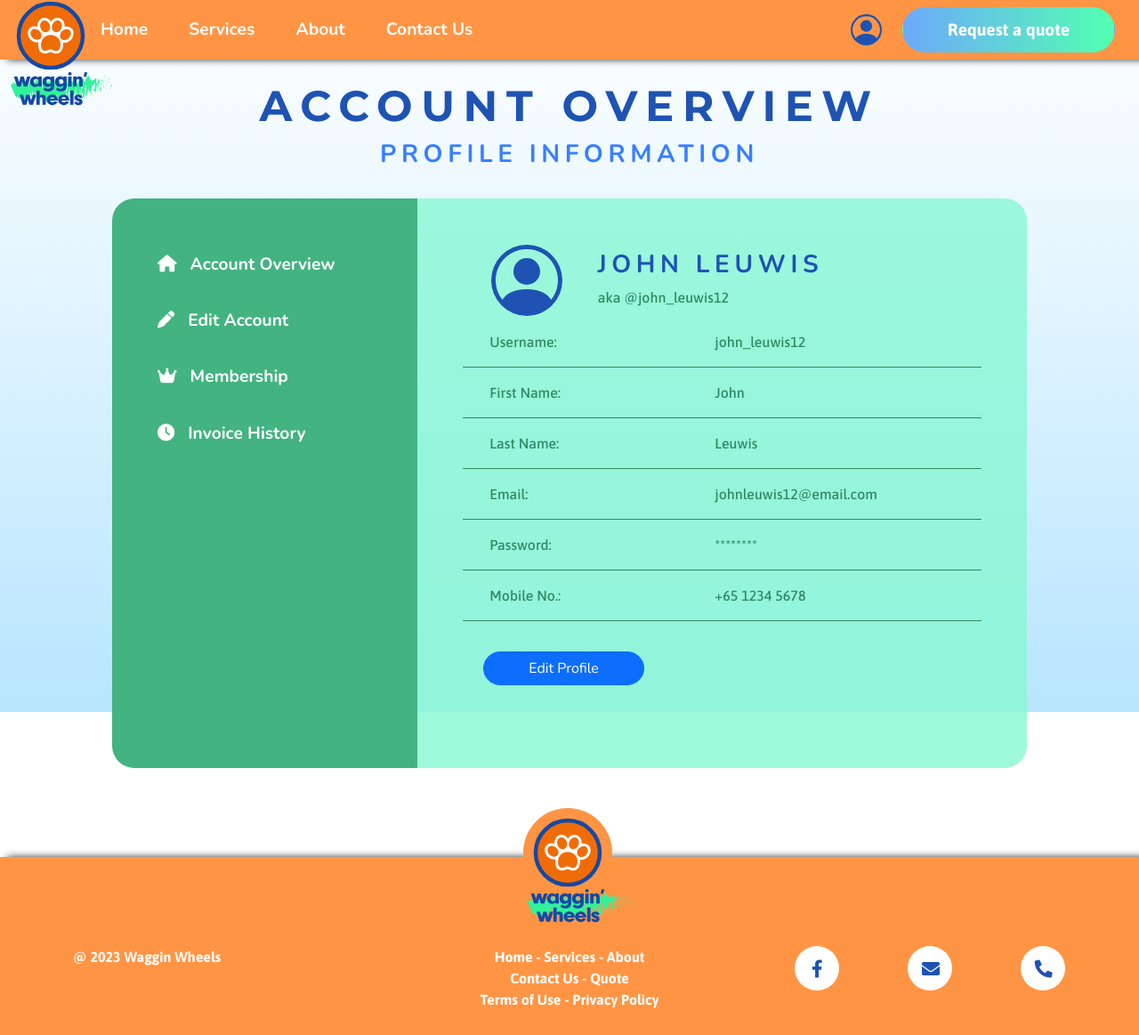
After one commit to Jeniffer1976/Pet-Transport-Booking-System, a PHP site: page /accountOverview.php in a window 1280 px wide. The commit adds this page. Shown: the whole page at 89% size. Run offline with PHP 8.4, Linux system fonts and the light colour scheme.

Commit message:
Skeleton of account overview page

```diff
--- /dev/null
+++ b/accountOverview.php
@@ -0,0 +1,155 @@
+<html lang="en">
+
+<head>
+    <meta charset="UTF-8">
+    <meta http-equiv="X-UA-Compatible" content="IE=edge">
+    <meta name="viewport" content="width=device-width, initial-scale=1.0">
+    <title>Home | Waggin Wheels</title>
+
+    <link rel="icon" type="image/x-icon" href="images/logoNoText.ico">
+
+    <!--Bootstrap CSS link take note of version-->
+    <link href="https://cdn.jsdelivr.net/npm/bootstrap@5.3.0-alpha3/dist/css/bootstrap.min.css" rel="stylesheet"
+        integrity="sha384-KK94CHFLLe+nY2dmCWGMq91rCGa5gtU4mk92HdvYe+M/SXH301p5ILy+dN9+nJOZ" crossorigin="anonymous">
+
+    <!--Boostrap JS link-->
+    <script src="https://cdn.jsdelivr.net/npm/bootstrap@5.3.0-alpha3/dist/js/bootstrap.bundle.min.js"
+        integrity="sha384-ENjdO4Dr2bkBIFxQpeoTz1HIcje39Wm4jDKdf19U8gI4ddQ3GYNS7NTKfAdVQSZe"
+        crossorigin="anonymous"></script>
+
+    <!--Font Awesome-->
+    <link rel="stylesheet" href="https://cdnjs.cloudflare.com/ajax/libs/font-awesome/6.4.0/css/all.min.css">
+
+    <!-- Stylesheets -->
+    <link rel="stylesheet" href="stylesheets/common.css">
+    <link rel="stylesheet" href="stylesheets/account.css">
+</head>
+
+<body>
+
+    <!-- Navbar -->
+    <?php include("navbar.php") ?>
+    <!--  -->
+
+    <!--Account Overview Section-->
+    <div class="container-fluid">
+        <br>
+        <h1 class="header1">ACCOUNT OVERVIEW</h1>
+        <h3 class="header2">PROFILE INFORMATION</h3>
+
+        <div class="container-fluid account">
+            <div class="row">
+                <div class="col col-4 sidebar">
+                    <a class="active nav-link nav-text" href="#home"><i class="fa-solid fa-house"></i>Account Overview</a>
+                    <a class="nav-link nav-text" href="editAccount.php"><i class="fa-solid fa-pen"></i>Edit Account</a>
+                    <a class="nav-link nav-text" href="membershipStatus.php"><i class="fa-solid fa-crown"></i>Membership</a>
+                    <a class="nav-link nav-text" href="invoiceHist.php"><i class="fa-solid fa-clock"></i>Invoice History</a>
+                </div>
+
+                <div class="col col-8">
+                    <div class="row row1">
+                        <div class="col-3">
+                            <img src="images/person.svg" id="profilePic">
+                        </div>
+
+                        <div class="col">
+                            <h3 class="header3">JOHN LEUWIS</h3>
+                            <span class="para">aka @john_leuwis12</span>
+                        </div>
+                    </div>
+
+                    <div class="row row2">
+                        <div class="col-5">
+                            <span class="para">Username:</span>
+                        </div>
+
+                        <div class="col">
+                            <span class="para">john_leuwis12</span>
+                        </div>
+                    </div>
+
+                    <hr class="rounded">
+
+                    <div class="row">
+                        <div class="col-5">
+                            <span class="para">First Name:</span>
+                        </div>
+
+                        <div class="col">
+                            <span class="para">John</span>
+                        </div>
+                    </div>
+
+                    <hr class="rounded">
+
+                    <div class="row">
+                        <div class="col-5">
+                            <span class="para">Last Name:</span>
+                        </div>
+
+                        <div class="col">
+                            <span class="para">Leuwis</span>
+                        </div>
+                    </div>
+
+                    <hr class="rounded">
+
+                    <div class="row">
+                        <div class="col-5">
+                            <span class="para">Email:</span>
+                        </div>
+
+                        <div class="col">
+                            <span class="para">johnleuwis12@email.com</span>
+                        </div>
+                    </div>
+
+                    <hr class="rounded">
+
+                    <div class="row">
+                        <div class="col-5">
+                            <span class="para">Password:</span>
+                        </div>
+
+                        <div class="col">
+                            <span class="para">********</span>
+                        </div>
+                    </div>
+
+                    <hr class="rounded">
+
+                    <div class="row">
+                        <div class="col-5">
+                            <span class="para">Mobile No.:</span>
+                        </div>
+
+                        <div class="col">
+                            <span class="para">+65 1234 5678</span>
+                        </div>
+                    </div>
+
+                    <hr class="rounded">
+
+                    <button type="submit" class="btn btn-primary primarybtn rounded-pill">Edit Profile</button>
+                </div>
+            </div>
+        </div>
+    </div>
+    <!-- -->
+
+    <!-- Footer -->
+    <?php include("footer.php") ?>
+    <!--  -->
+
+    <!-- Background -->
+    <div class="bgclass">
+        <div class="gradient"></div>
+    </div>
+    <!--  -->
+
+    <!-- Scripts -->
+    <script src="https://ajax.googleapis.com/ajax/libs/jquery/3.5.1/jquery.min.js"></script>
+    <script src="scripts/script.js"></script>
+</body>
+
+</html>
--- /dev/null
+++ b/stylesheets/account.css
@@ -0,0 +1,104 @@
+.header2{
+    margin-right: 15%;
+    text-align: center;
+}
+
+.account{
+    padding-left: 10%;
+    padding-right: 10%;
+    padding-top: 2%;
+}
+
+.account .row .col-4{
+    border-top-left-radius: 25px;
+    border-bottom-left-radius: 25px;
+    background-color: #42B381;
+    height: 80vh;
+}
+
+.account .row .col-8{
+    border-top-right-radius: 25px;
+    border-bottom-right-radius: 25px ;
+    background-color: #87f8d2cc;
+    padding: 5%;
+    text-align: left;
+}
+
+.primarybtn{
+    margin-left: 4%;
+    margin-top: 3%;
+}
+
+.sidebar {
+    margin: 0;
+    padding: 0;
+    height: 100%;
+    /* overflow: auto; */
+    text-align: left;
+}
+
+.sidebar a{
+    margin-left: 10%;
+    padding: 5%;
+}
+
+.sidebar a:first-child{
+    margin-top: 12.5%;
+}
+
+.sidebar a i{
+    padding-right: 15px;
+}
+
+  /* .sidebar a.active {
+    background-color: #04AA6D;
+    color: white;
+  }
+
+  .sidebar a:hover:not(.active) {
+    background-color: #555;
+    color: white;
+  } */
+
+  #profilePic{
+    height: 80px;
+  }
+
+
+  .account .row .col-8 .row{
+    text-align: left;
+  }
+
+  .row2{
+    margin-top: 3%;
+  }
+
+  .row1 img{
+    margin-left: 25%;
+  }
+
+  .account .col-5{
+    margin-left: 5%;
+  }
+
+  .row1 .col{
+    margin-top: 1%;
+  }
+
+
+  /* @media screen and (max-width: 700px) {
+    .sidebar {
+      width: 100%;
+      height: auto;
+      position: relative;
+    }
+    .sidebar a {float: left;}
+    div.content {margin-left: 0;}
+  }
+
+  @media screen and (max-width: 400px) {
+    .sidebar a {
+      text-align: center;
+      float: none;
+    }
+  } */
--- a/stylesheets/common.css
+++ b/stylesheets/common.css
@@ -34,6 +34,19 @@
     letter-spacing: 0.2em;
     color: #387FFF;
     margin-left: 15%;
+}
+
+.header3 {
+    font-family: 'Nunito';
+    font-weight: bolder;
+    letter-spacing: 0.2em;
+    color: #1E53B3;
+}
+
+hr.rounded{
+    border-top: 0.1em solid #338762;
+    border-radius: 5px;
+    opacity: 100%;
 }
 
 .primaryBtn {
```
